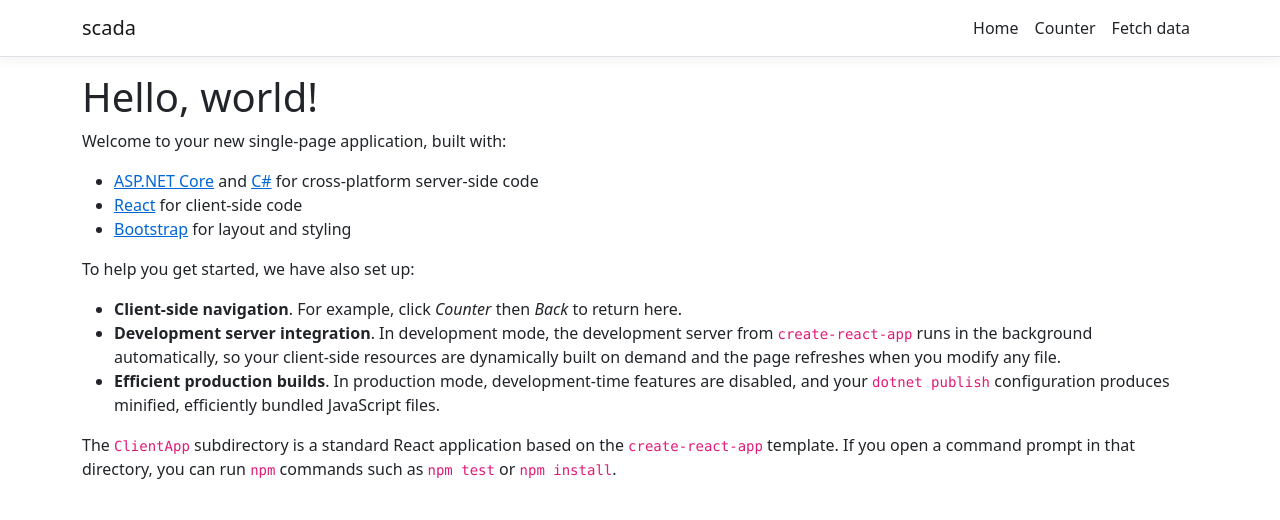
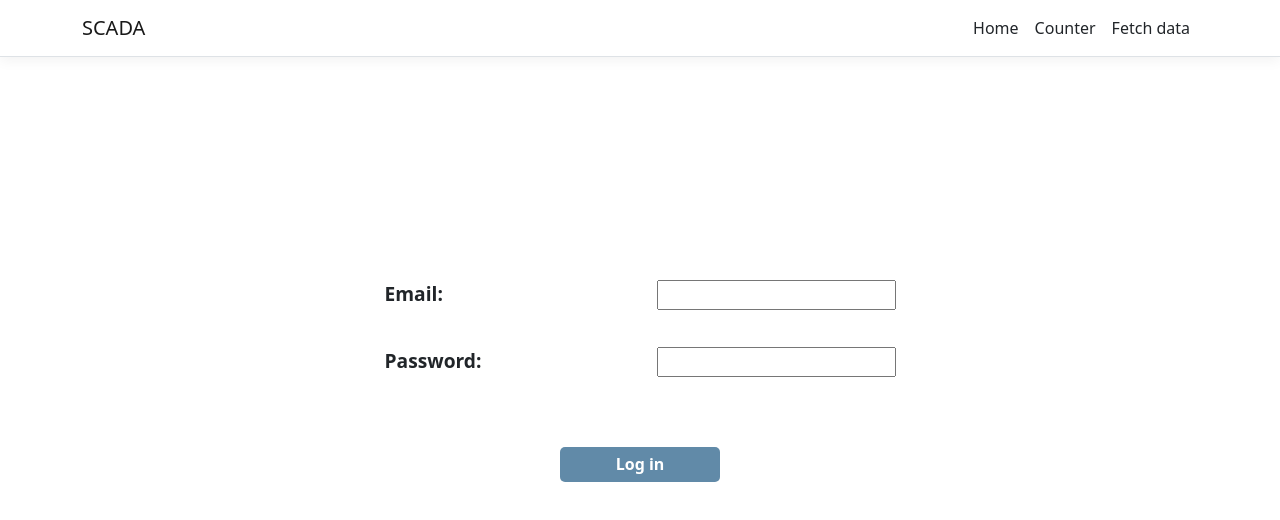
Before and after one commit to hristinaina/scada, a React (Create React App) app in the folder scada/scada/ClientApp/: page / in a window 1280 px wide. Shown: the top 520 px of the page. Built offline with nearby package versions, Linux system fonts and the light colour scheme.

Commit message:
Frontend work

```diff
--- /dev/null
+++ b/scada/scada/ClientApp/src/components/Home.css
@@ -0,0 +1,34 @@
+#container {
+    text-align: center;
+    margin-top: 20%;
+
+}
+
+.label {
+    display: inline-block;
+    width: 10em;
+    font-size: larger;
+    text-align: left;
+    font-weight: bold;
+    margin-bottom: 2em;
+}
+
+.input {
+    display: inline-block;
+    margin-left: 5em;
+}
+
+#login {
+    display: block;
+    margin-left: auto;
+    margin-right: auto;
+    margin-top: 2em;
+    width: 10em;
+    height: 2.2em;
+    background: #618aa8;
+    border-radius: 5px;
+    color: white;
+    border: none;
+    text-align: center;
+    font-weight: bold;
+}
--- a/scada/scada/ClientApp/src/components/Home.js
+++ b/scada/scada/ClientApp/src/components/Home.js
@@ -1,25 +1,18 @@
 import React, { Component } from 'react';
+import './Home.css';
 
 export class Home extends Component {
   static displayName = Home.name;
 
   render() {
     return (
-      <div>
-        <h1>Hello, world!</h1>
-        <p>Welcome to your new single-page application, built with:</p>
-        <ul>
-          <li><a href='https://get.asp.net/'>ASP.NET Core</a> and <a href='https://msdn.microsoft.com/en-us/library/67ef8sbd.aspx'>C#</a> for cross-platform server-side code</li>
-          <li><a href='https://facebook.github.io/react/'>React</a> for client-side code</li>
-          <li><a href='http://getbootstrap.com/'>Bootstrap</a> for layout and styling</li>
-        </ul>
-        <p>To help you get started, we have also set up:</p>
-        <ul>
-          <li><strong>Client-side navigation</strong>. For example, click <em>Counter</em> then <em>Back</em> to return here.</li>
-          <li><strong>Development server integration</strong>. In development mode, the development server from <code>create-react-app</code> runs in the background automatically, so your client-side resources are dynamically built on demand and the page refreshes when you modify any file.</li>
-          <li><strong>Efficient production builds</strong>. In production mode, development-time features are disabled, and your <code>dotnet publish</code> configuration produces minified, efficiently bundled JavaScript files.</li>
-        </ul>
-        <p>The <code>ClientApp</code> subdirectory is a standard React application based on the <code>create-react-app</code> template. If you open a command prompt in that directory, you can run <code>npm</code> commands such as <code>npm test</code> or <code>npm install</code>.</p>
+        <div id="container">
+            <p class="label">Email: </p>
+            <input class="input" type="email" name="email"></input>
+            <br></br>
+            <p class="label">Password: </p>
+            <input class="input" type="password" name="password"></input>
+            <button type="submit" id="login">Log in</button>
       </div>
     );
   }
--- a/scada/scada/ClientApp/src/components/NavMenu.js
+++ b/scada/scada/ClientApp/src/components/NavMenu.js
@@ -25,7 +25,7 @@ export class NavMenu extends Component {
     return (
       <header>
         <Navbar className="navbar-expand-sm navbar-toggleable-sm ng-white border-bottom box-shadow mb-3" container light>
-          <NavbarBrand tag={Link} to="/">scada</NavbarBrand>
+          <NavbarBrand tag={Link} to="/">SCADA</NavbarBrand>
           <NavbarToggler onClick={this.toggleNavbar} className="mr-2" />
           <Collapse className="d-sm-inline-flex flex-sm-row-reverse" isOpen={!this.state.collapsed} navbar>
             <ul className="navbar-nav flex-grow">
```
